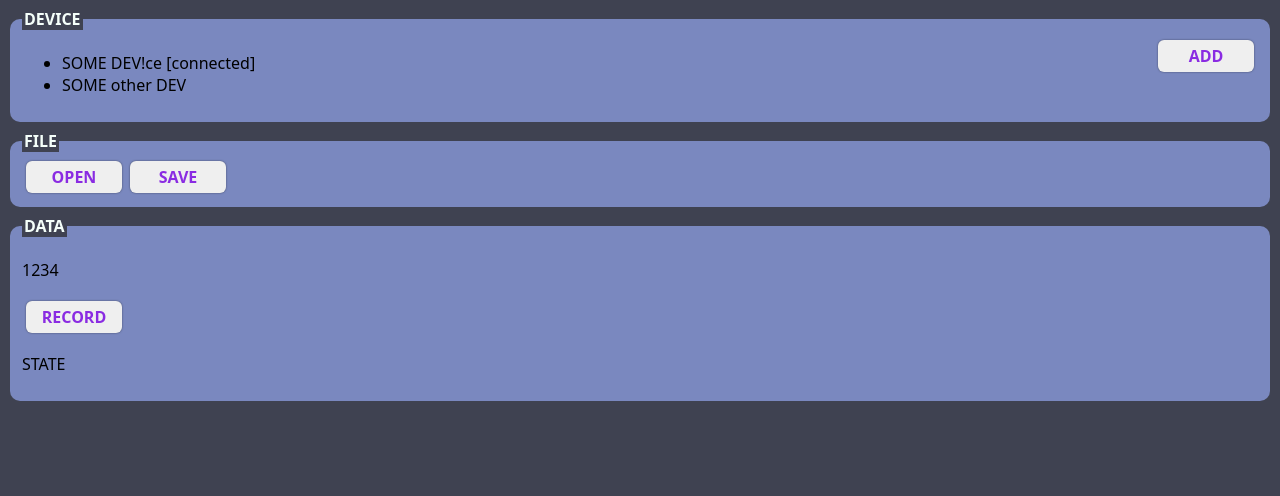
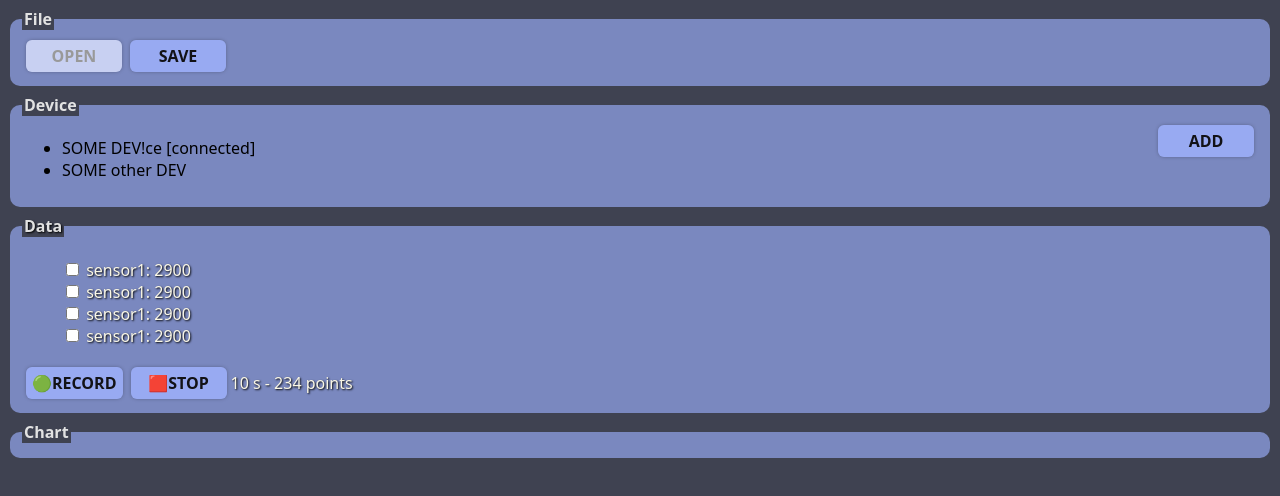
Before and after one commit to khoncharov/sensor-hub-app, an Angular app: page / in a window 1280 px wide. Shown: the top 496 px of the page. Built offline with nearby package versions, Linux system fonts and the light colour scheme.

Commit message:
feat: add ui

```diff
--- a/src/app/app.component.html
+++ b/src/app/app.component.html
@@ -1,19 +1,52 @@
+<fieldset>
+  <legend>File</legend>
+  <button type="button" (click)="getOpenedFile()" disabled>OPEN</button>
+  <button type="button" (click)="saveDataToFile()">SAVE</button>
+</fieldset>
 <fieldset class="device_container">
-  <legend>DEVICE</legend>
+  <legend>Device</legend>
   <ul>
     <li>SOME DEV!ce [connected]</li>
     <li>SOME other DEV</li>
   </ul>
   <button type="button">ADD</button>
 </fieldset>
-<fieldset>
-  <legend>FILE</legend>
-  <button type="button" (click)="getOpenedFile()">OPEN</button>
-  <button type="button" (click)="saveDataToFile()">SAVE</button>
+<fieldset class="data_container">
+  <legend>Data</legend>
+  <ul>
+    <li>
+      <label>
+        <input type="checkbox" />
+        sensor1:
+        <span>2900</span>
+      </label>
+    </li>
+    <li>
+      <label>
+        <input type="checkbox" />
+        sensor1:
+        <span>2900</span>
+      </label>
+    </li>
+    <li>
+      <label>
+        <input type="checkbox" />
+        sensor1:
+        <span>2900</span>
+      </label>
+    </li>
+    <li>
+      <label>
+        <input type="checkbox" />
+        sensor1:
+        <span>2900</span>
+      </label>
+    </li>
+  </ul>
+  <button type="button"><span>🟢</span>RECORD</button>
+  <button type="button"><span>🟥</span>STOP</button>
+  <span>10 s - 234 points</span>
 </fieldset>
-<fieldset>
-  <legend>DATA</legend>
-  <p>1234</p>
-  <button type="button">RECORD</button>
-  <p>STATE</p>
+<fieldset class="chart_container">
+  <legend>Chart</legend>
 </fieldset>
--- a/src/app/app.component.ts
+++ b/src/app/app.component.ts
@@ -1,17 +1,5 @@
-import { Component } from '@angular/core';
-
-const options: OpenFilePickerOptions = {
-  types: [
-    {
-      description: 'Text',
-      accept: {
-        'text/plain': ['.txt'],
-      },
-    },
-  ],
-  excludeAcceptAllOption: true,
-  multiple: false,
-};
+import { Component, inject } from '@angular/core';
+import { FileSystemAccessApiService } from './services/file-system-access-api.service';
 
 @Component({
   selector: 'app-root',
@@ -19,45 +7,13 @@ const options: OpenFilePickerOptions = {
   styleUrls: ['./app.component.css'],
 })
 export class AppComponent {
-  async getOpenedFile() {
-    if ('showOpenFilePicker' in window) {
-      let fileHandle;
+  private fs = inject(FileSystemAccessApiService);
 
-      try {
-        [fileHandle] = await window.showOpenFilePicker(options);
-        const fileData = await fileHandle.getFile();
-
-        const fr = new FileReader();
-
-        fr.readAsText(fileData);
-
-        fr.addEventListener('loadend', () => {
-          console.log('FILE CONTENT: \n', fr.result);
-        });
-      } catch (error) {
-        console.log('Open operation was canceled.');
-      }
-    } else {
-      console.error('Your browser doesn\'t support "File system access API"');
-    }
+  getOpenedFile(): void {
+    this.fs.getOpenedFile();
   }
 
-  async saveDataToFile() {
-    if ('showSaveFilePicker' in window) {
-      try {
-        const newHandle = await window.showSaveFilePicker(options);
-
-        const writableStream = await newHandle.createWritable();
-
-        const dateTime = new Date().toISOString();
-        await writableStream.write(dateTime);
-
-        await writableStream.close();
-      } catch (error) {
-        console.log('Open operation was canceled.');
-      }
-    } else {
-      console.error('Your browser doesn\'t support "File system access API"');
-    }
+  saveDataToFile(): void {
+    this.fs.saveDataToFile();
   }
 }
--- a/src/styles.css
+++ b/src/styles.css
@@ -20,8 +20,12 @@ fieldset {
 
 legend {
   font-weight: bold;
-  color: mintcream;
+  color: #e2e2e2;
   background-color: #3f4251;
+}
+
+.data_container ul {
+  list-style-type: none;
 }
 
 button {
@@ -32,19 +36,25 @@ button {
   border-radius: 6px;
   font: inherit;
   font-weight: bold;
-  color: blueviolet;
+  color: rgb(18, 18, 22);
   cursor: pointer;
-  box-shadow: 0px 0px 2px rgba(0, 0, 0, 0.5);
+  background-color: #a1b4ffca;
+  box-shadow: 0px 0px 4px -1px rgba(0, 0, 0, 0.4);
   transition: 0.2s;
 }
 
 button:hover {
-  color: black;
-  box-shadow: 0px 0px 4px rgba(0, 0, 0, 0.856);
-  background-color: #ecd5ec;
+  color: rgb(83, 84, 102);
+  background-color: rgb(231, 231, 231);
+  box-shadow: 0px 0px 4px rgba(0, 0, 0, 0.8);
 }
 
 button:active {
   color: black;
-  background-color: #8a9bdcca;
+  background-color: #dde3ffca;
 }
+
+button:disabled {
+  color: rgb(153, 153, 153);
+  background-color: #dde3ffca;
+}
```
